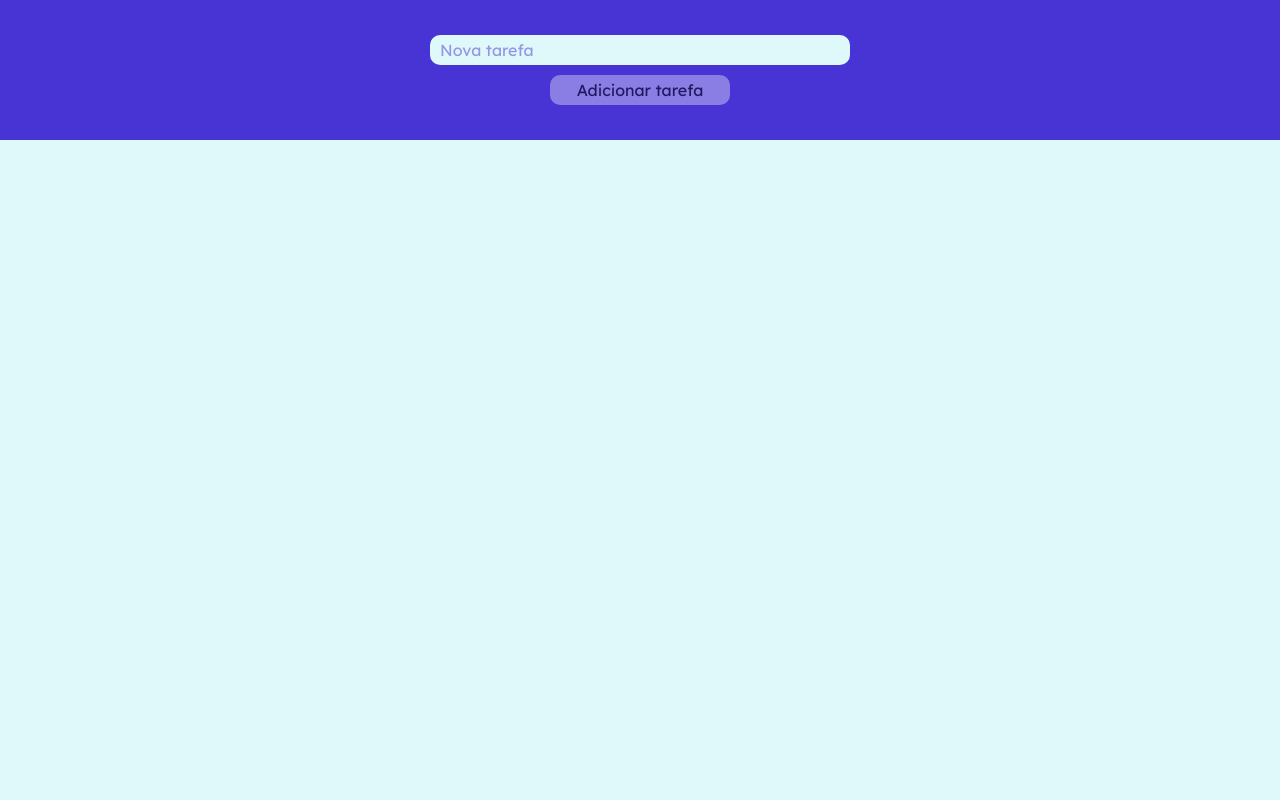
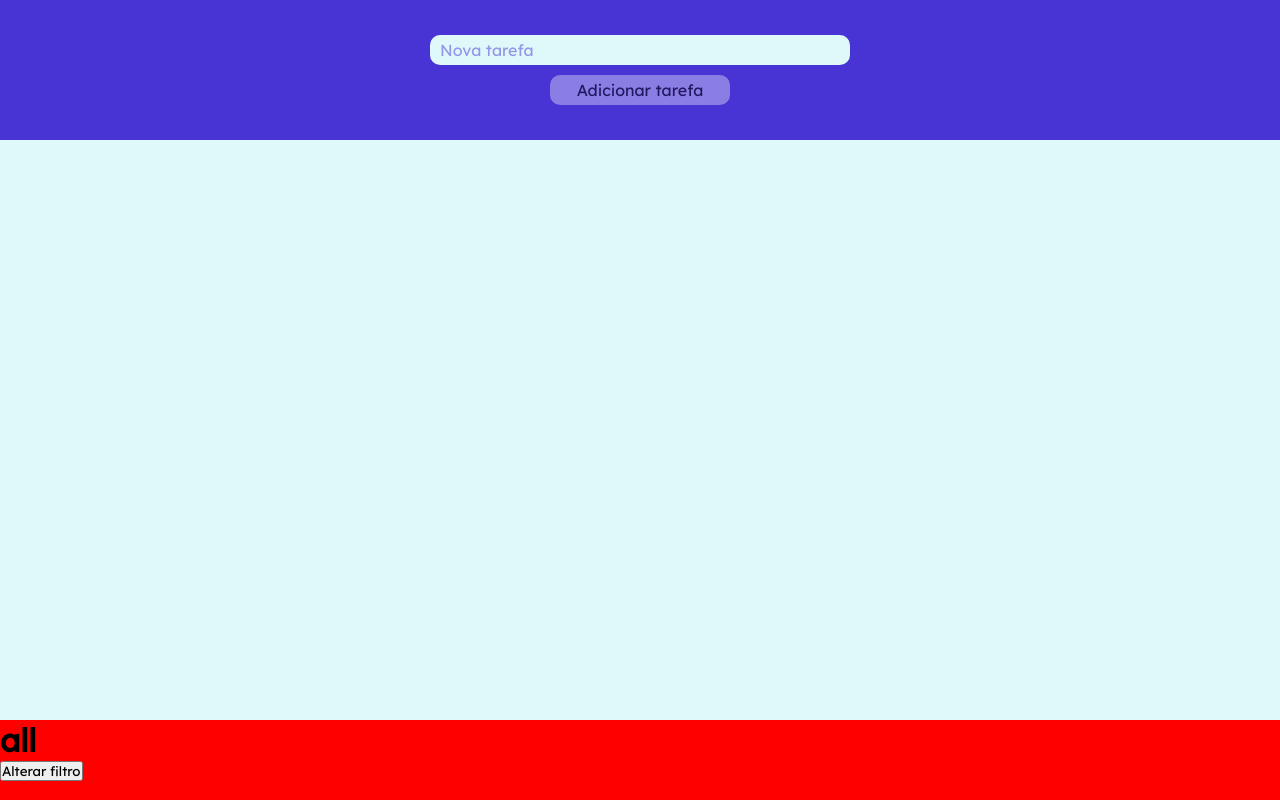
Before and after one commit to luckasnix/react-course-project, a React (Create React App) app: page / in a window 1280 px wide. Built offline with nearby package versions, Linux system fonts and the light colour scheme.

Commit message:
Contêiner de filtragem das tarefas

```diff
--- a/src/pages/TodoApp/TodoApp.js
+++ b/src/pages/TodoApp/TodoApp.js
@@ -1,13 +1,14 @@
 import React from 'react'
 import TodoCreator from './containers/TodoCreator/TodoCreator'
 import TodoList from './containers/TodoList/TodoList'
+import TodoFilter from './containers/TodoFilter/TodoFilter'
 
 function TodoApp() {
     return (
         <>
             <TodoCreator/>
             <TodoList/>
-            <footer>TodoFilter</footer>
+            <TodoFilter/>
         </>
     )
 }
--- /dev/null
+++ b/src/pages/TodoApp/containers/TodoFilter/TodoFilter.js
@@ -0,0 +1,19 @@
+import React, { useContext, useCallback } from 'react'
+import FilterContext from '../../../../state/filter/Context'
+import * as filterActions from '../../../../state/filter/actions'
+import styles from './TodoFilter.module.css'
+
+function TodoFilter() {
+    const { filter, dispatchToFilter } = useContext(FilterContext)
+    const handleFilterUpdate = useCallback((filter) => {
+        dispatchToFilter(filterActions.toggleFilter(filter))
+    }, [dispatchToFilter])
+    return (
+        <div className={styles.container}>
+            <h1>{filter}</h1>
+            <button onClick={() => { handleFilterUpdate('active')} }>Alterar filtro</button>
+        </div>
+    )
+}
+
+export default TodoFilter
--- /dev/null
+++ b/src/pages/TodoApp/containers/TodoFilter/TodoFilter.module.css
@@ -0,0 +1,8 @@
+.container {
+    width: 100%;
+    height: 80px;
+    position: fixed;
+    left: 0px;
+    bottom: 0px;
+    background-color: red;
+}
--- a/src/pages/TodoApp/containers/TodoList/TodoList.module.css
+++ b/src/pages/TodoApp/containers/TodoList/TodoList.module.css
@@ -3,7 +3,7 @@
     top: 140px;
     left: 0px;
     width: 100%;
-    height: calc(100vh - 140px);
+    height: calc(100vh - 220px);
     padding: 40px 60px;
     background-color: #dff9fb;
     overflow-y: scroll;
```
Also changed, not shown: 1 other file (tests, documents, lock files or other folders).
